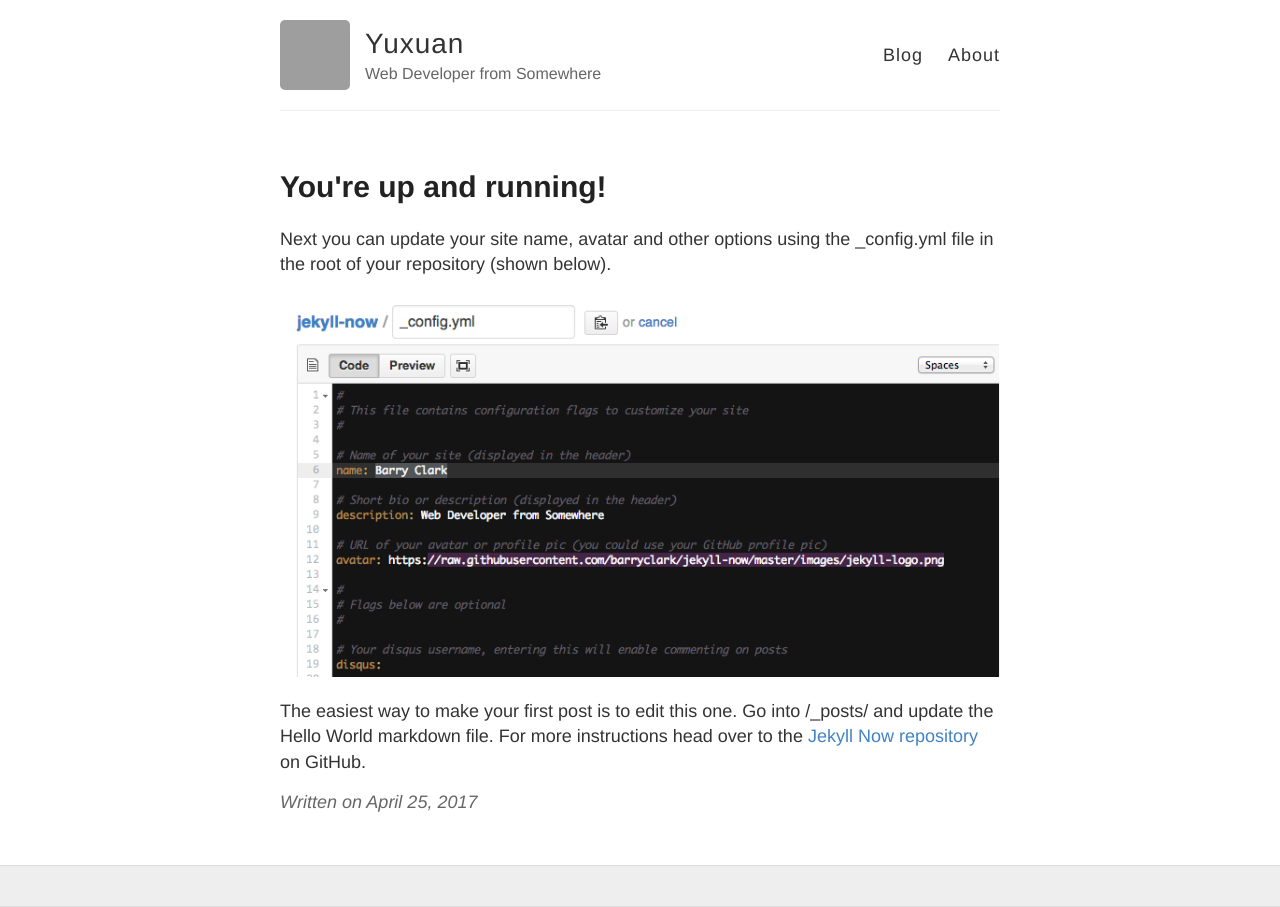
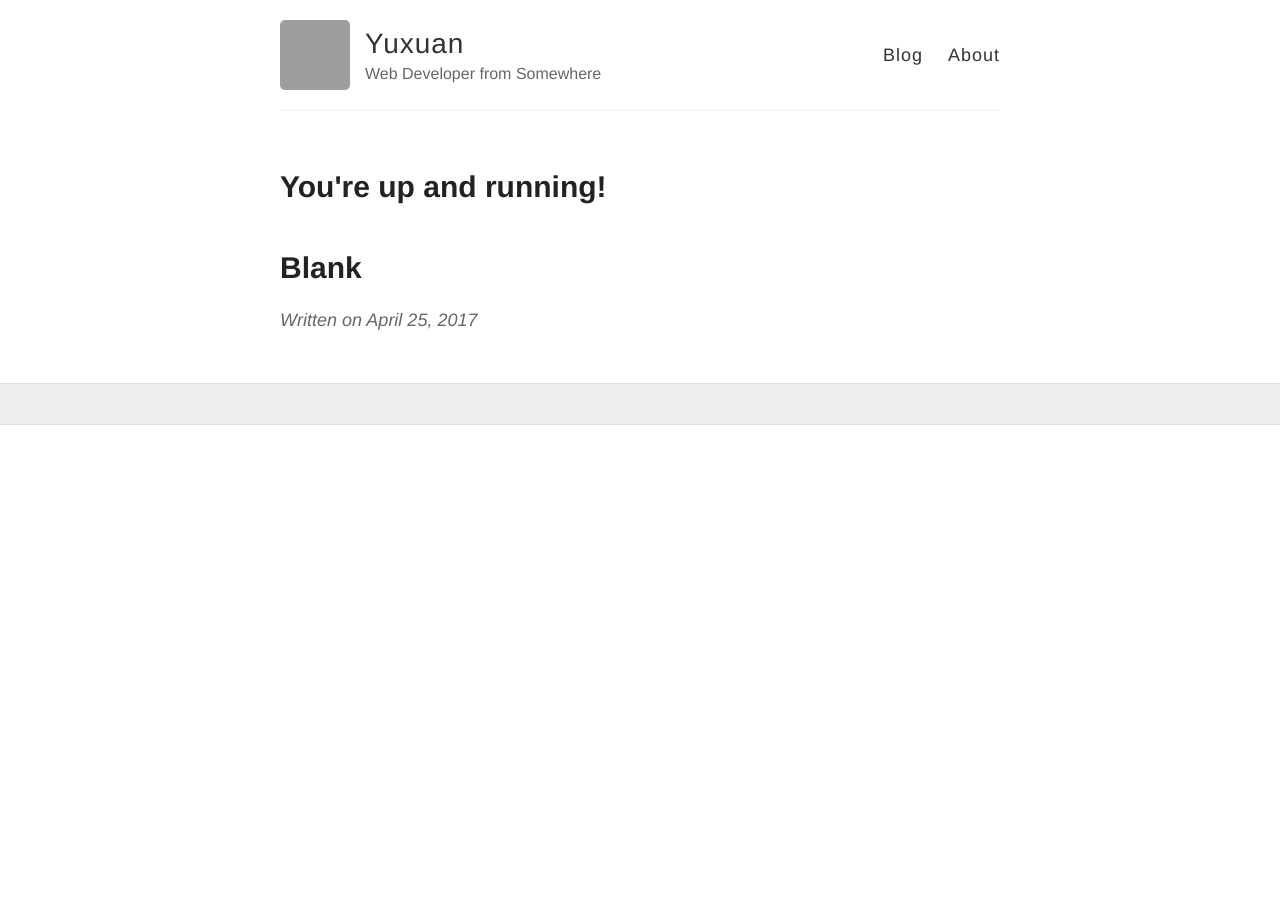
Before and after one commit to yuxuan/yuxuan.github.io, a Jekyll site: the page built from _posts/2017-4-25-Hello-World.md, in a window 1280 px wide. Built offline with Jekyll 4.4.1, drawn with Linux system fonts in a browser that asks for light colours; grey boxes are pictures that could not be loaded.

Commit message:
Update 2017-4-25-Hello-World.md

```diff
--- a/_posts/2017-4-25-Hello-World.md
+++ b/_posts/2017-4-25-Hello-World.md
@@ -2,9 +2,4 @@
 layout: post
 title: You're up and running!
 ---
-
-Next you can update your site name, avatar and other options using the _config.yml file in the root of your repository (shown below).
-
-![_config.yml]({{ site.baseurl }}/images/config.png)
-
-The easiest way to make your first post is to edit this one. Go into /_posts/ and update the Hello World markdown file. For more instructions head over to the [Jekyll Now repository](https://github.com/barryclark/jekyll-now) on GitHub.
+# Blank
```
